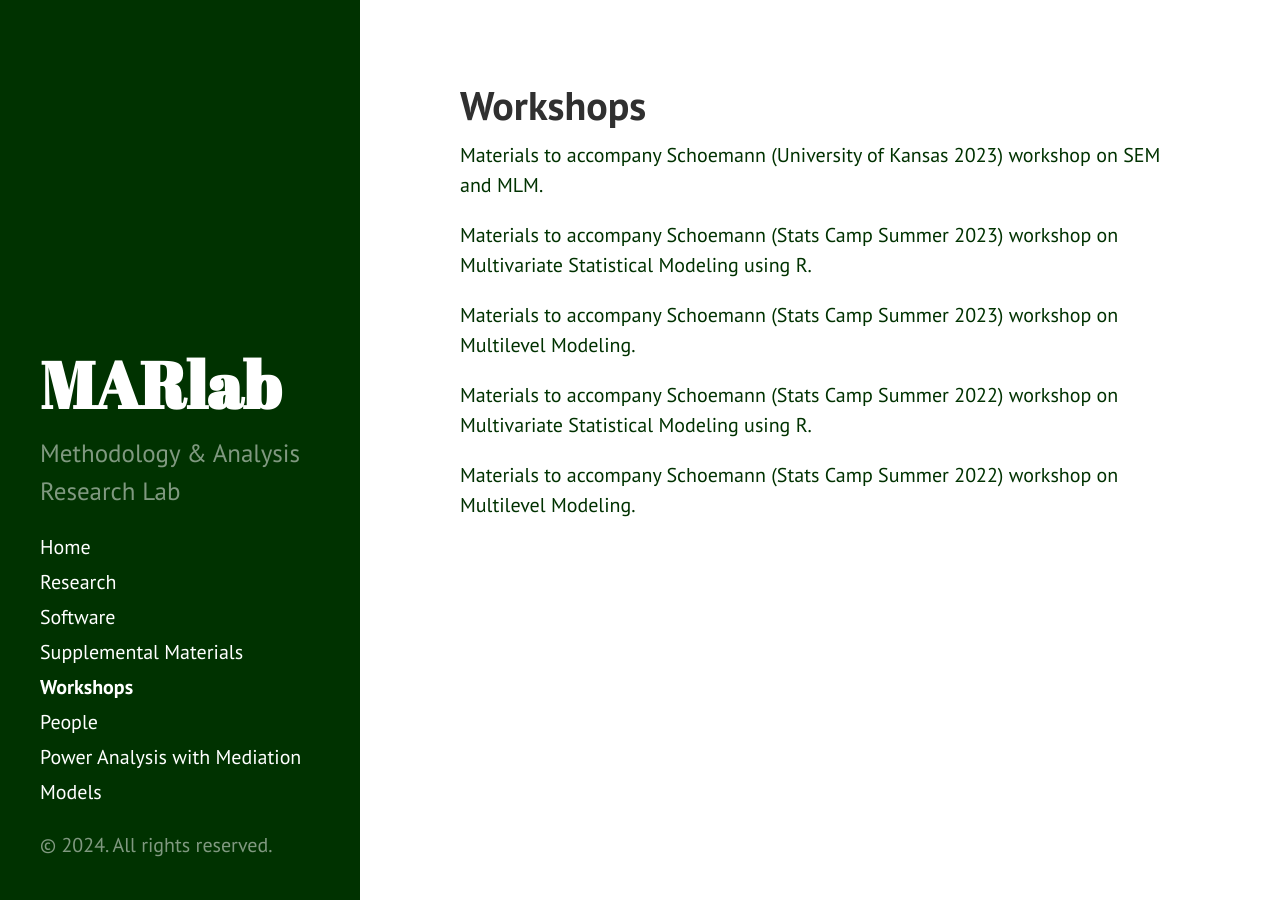
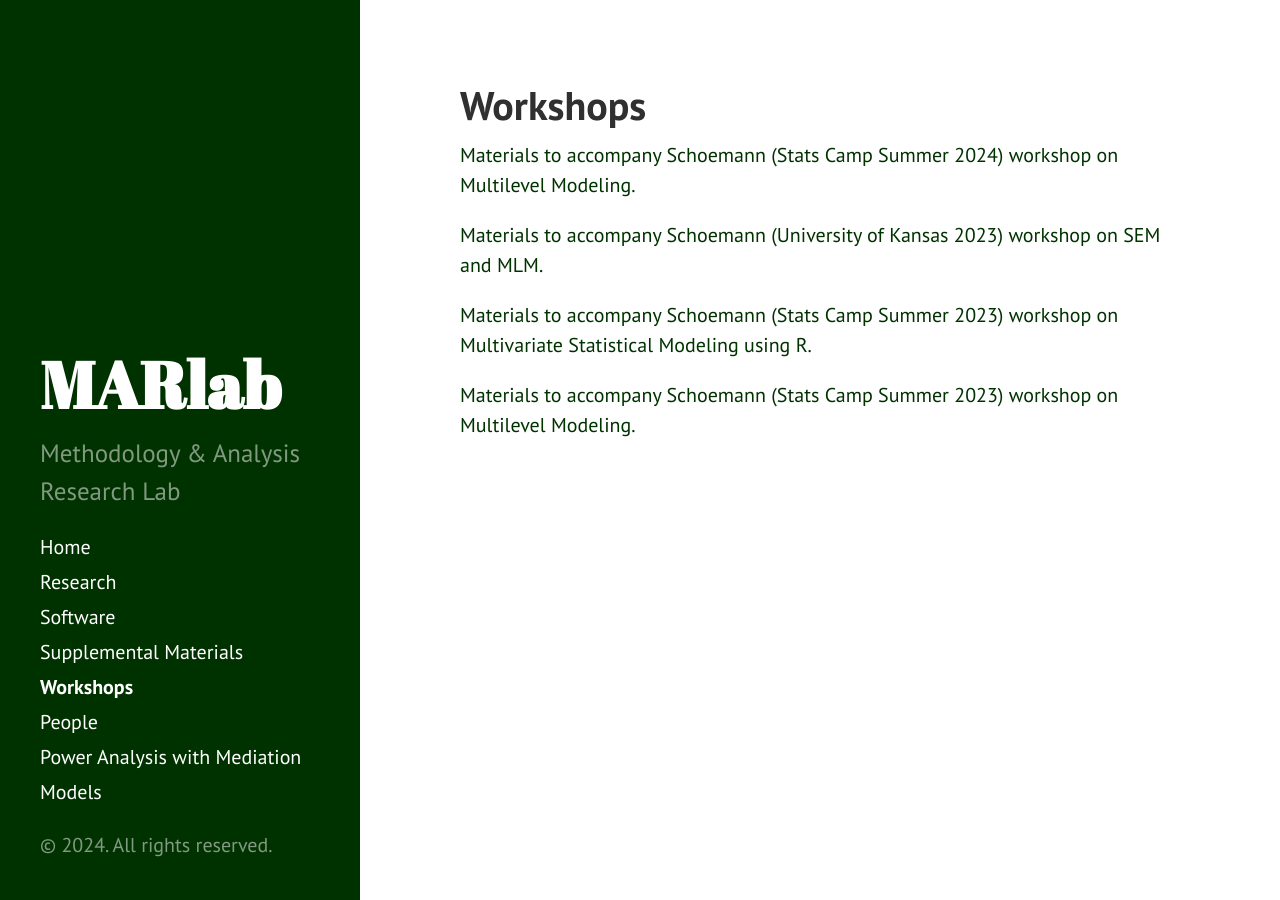
Before and after one commit to schoam4/schoam4.github.io, a Jekyll site: the page built from Workshops.md, in a window 1280 px wide. Built offline with Jekyll 4.4.1, drawn with Linux system fonts in a browser that asks for light colours.

Commit message:
Update Workshops.md

```diff
--- a/Workshops.md
+++ b/Workshops.md
@@ -2,7 +2,7 @@
 layout: page
 title: Workshops
 ---
-
+[Materials to accompany Schoemann (Stats Camp Summer 2024) workshop on Multilevel Modeling.](https://github.com/schoam4/Talks/raw/master/Stats_Camp/MLM_Summer2024.zip)
 
 [Materials to accompany Schoemann (University of Kansas 2023) workshop on SEM and MLM.](https://github.com/schoam4/Talks/raw/master/KU_SEMMLM_08042023.zip)
 
@@ -10,8 +10,3 @@
 [Materials to accompany Schoemann (Stats Camp Summer 2023) workshop on Multivariate Statistical Modeling using R.](https://github.com/schoam4/Talks/raw/master/Stats_Camp/MVM_R_Summer2023.zip)
 
 [Materials to accompany Schoemann (Stats Camp Summer 2023) workshop on Multilevel Modeling.](https://github.com/schoam4/Talks/raw/master/Stats_Camp/MLM_Summer2023.zip)
-
-
-[Materials to accompany Schoemann (Stats Camp Summer 2022) workshop on Multivariate Statistical Modeling using R.](https://github.com/schoam4/Talks/raw/master/Stats_Camp/MVM_R_Summer2022.zip)
-
-[Materials to accompany Schoemann (Stats Camp Summer 2022) workshop on Multilevel Modeling.](https://github.com/schoam4/Talks/raw/master/Stats_Camp/MLM_Summer2022.zip)
```
